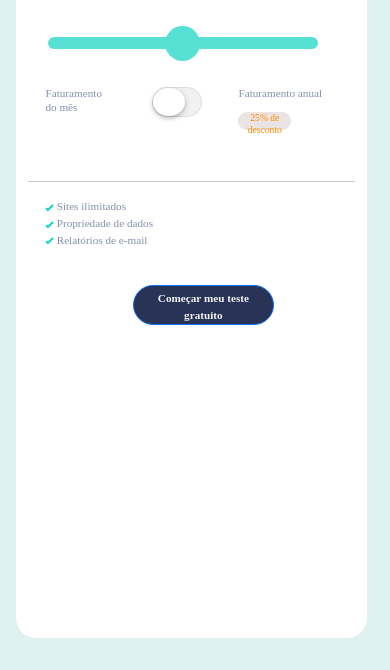
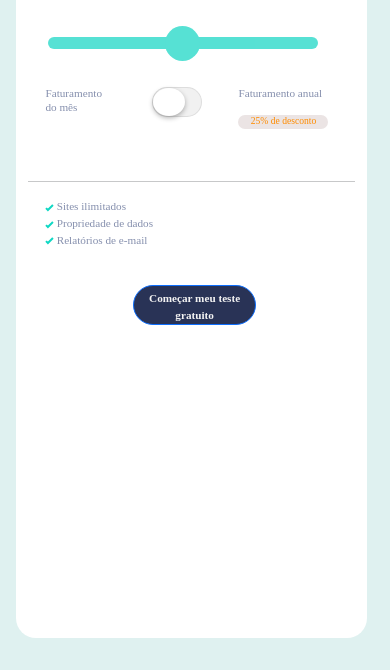
Before and after one commit to DerickLFAndrade/Componente-Interativo-de-Preco, a plain HTML site: page index.html in a window 390 px wide. Shown: the part 174-844 px from the top of the page. Drawn offline with nearby package versions, Linux system fonts and the light colour scheme.

Commit message:
Atualização design

```diff
--- a/css.css
+++ b/css.css
@@ -287,20 +287,18 @@ margin-top: 130px;
     margin-left: 60%;
 
 }
+
 #fm3 h4{
-  width: 15%;
   position: absolute;
-    height: 18px;
-
-
+  width: 90px;
+  height: 14px;
   border-radius: 10px;
   background: rgb(235, 228, 228);
   text-align: center;
   font-size: 60%;
-    position: absolute;
   margin-left: 60%;
   color: darkorange;
-    margin-top: 25px;
+  margin-top: 28px;
 }
 
 #lista {
@@ -313,7 +311,7 @@ font-size: 70%;
 }
 #btn {
   font-size: 70%;
-  width: 40%;
+  width: 35%;
     position: absolute;
     font-family: Manrope;
     background: hsl(227, 35%, 25%);
```
Lines whose indentation alone changed are shown as unchanged.
